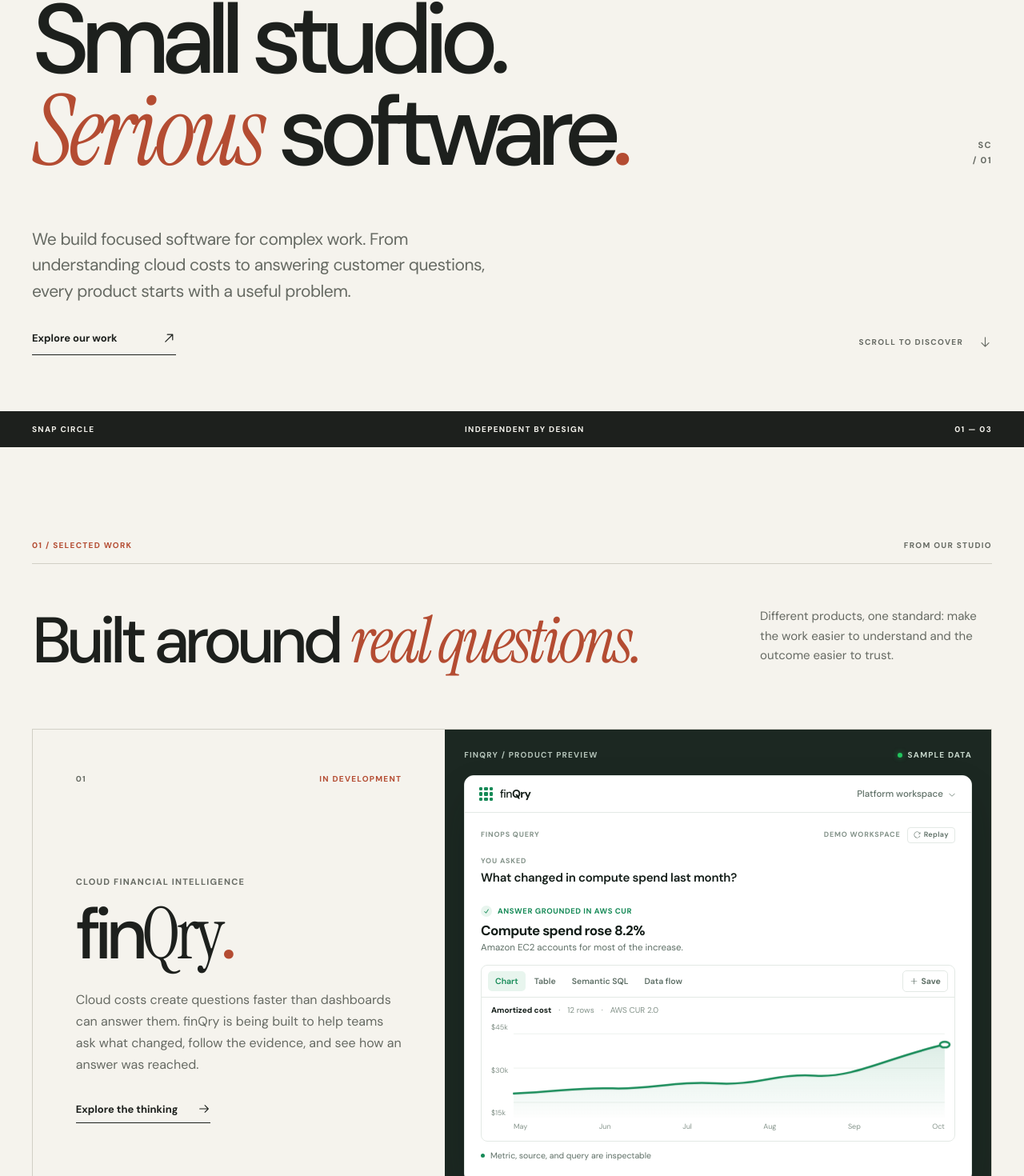
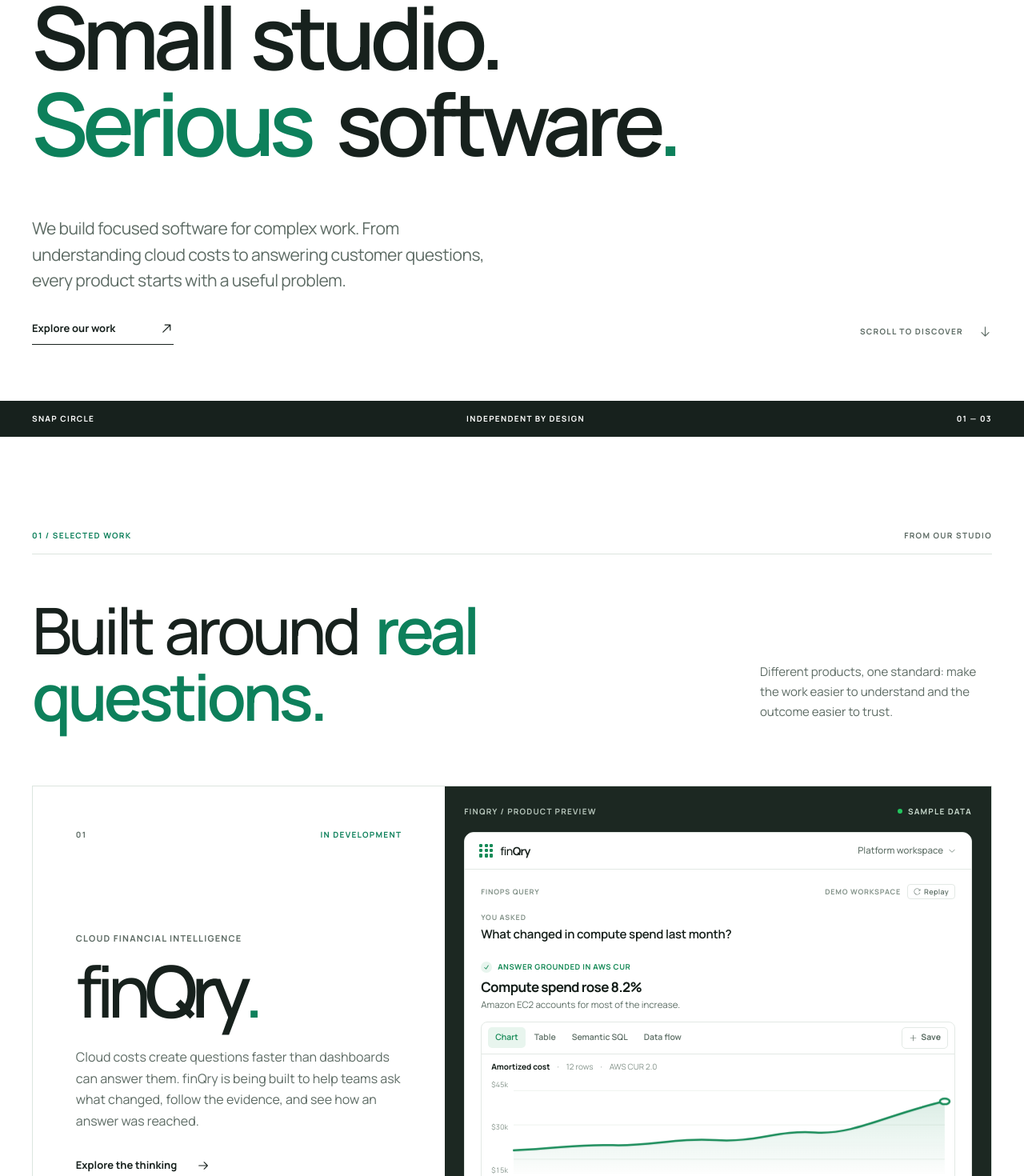
Before and after one commit to aneesahammed/snapcircle, a React (Vite) app: page / in a window 1280 px wide. Shown: the part 313-1783 px from the top of the page at 80% size. Built offline with nearby package versions, Linux system fonts and the light colour scheme.

Commit message:
Refresh Snapcircle visual identity
Adopt a white-and-green palette and Manrope typography, update accent styling across the landing page, and simplify the finQry preview loading state. Refresh the published docs assets to match.

```diff
--- a/index.html
+++ b/index.html
@@ -6,7 +6,7 @@
       name="viewport"
       content="width=device-width, initial-scale=1, viewport-fit=cover"
     />
-    <meta name="theme-color" content="#f5f3ed" />
+    <meta name="theme-color" content="#ffffff" />
     <meta
       name="description"
       content="Snapcircle Limited is an independent software company in Dublin, Ireland. Explore finQry, Stratum Core, inQry and Tinycrafts."
--- a/src/App.jsx
+++ b/src/App.jsx
@@ -127,7 +127,7 @@
         <Eyebrow index="01 / SELECTED WORK">From our studio</Eyebrow>
         <div className="section-heading-row">
           <h2 id="work-title">
-            Built around <em>real questions.</em>
+            Built around <span className="accent-word">real questions.</span>
           </h2>
           <p>
             Different products, one standard: make the work easier to understand
@@ -307,7 +307,7 @@
             <h2 id="method-title">
               Answers need
               <br />
-              <em>a foundation.</em>
+              <span className="accent-word">a foundation.</span>
             </h2>
           </div>
           <p>
@@ -350,7 +350,7 @@
             <br />
             in scale.
             <br />
-            <em>Considered</em>
+            <span className="accent-word">Considered</span>
             <br />
             in every detail.
           </h2>
@@ -422,7 +422,7 @@
     window.localStorage.setItem("snapcircle-theme", theme);
     document
       .querySelector('meta[name="theme-color"]')
-      ?.setAttribute("content", theme === "dark" ? "#171816" : "#f5f3ed");
+      ?.setAttribute("content", theme === "dark" ? "#111a17" : "#ffffff");
   }, [theme]);
   return (
     <div className="site-shell">
--- a/src/components/FinQryPreview.css
+++ b/src/components/FinQryPreview.css
@@ -11,7 +11,6 @@
   --fq-accent: #168a57;
   --fq-accent-hover: #127549;
   --fq-accent-wash: #e8f5ee;
-  --fq-accent-glow: rgba(22, 138, 87, 0.22);
   min-width: 0;
   min-height: 620px;
   display: flex;
@@ -35,7 +34,6 @@
   --fq-accent: #34d399;
   --fq-accent-hover: #10b981;
   --fq-accent-wash: #1a3328;
-  --fq-accent-glow: rgba(52, 211, 153, 0.28);
 }
 
 /* Outer Stage Header & Footer */
@@ -64,7 +62,6 @@
   height: 6px;
   border-radius: 50%;
   background: #22c55e;
-  box-shadow: 0 0 6px rgba(34, 197, 94, 0.6);
 }
 
 .fq-stage-foot {
@@ -84,24 +81,6 @@
   border-radius: 12px;
   background: var(--fq-panel);
   color: var(--fq-text);
-  box-shadow:
-    0 22px 50px -12px rgba(6, 22, 14, 0.32),
-    0 0 0 1px rgba(0, 0, 0, 0.04);
-}
-
-.fin-preview-visible .fq-window {
-  animation: fq-window-enter 600ms cubic-bezier(0.22, 1, 0.36, 1) both;
-}
-
-@keyframes fq-window-enter {
-  from {
-    opacity: 0.5;
-    transform: translateY(12px) scale(0.995);
-  }
-  to {
-    opacity: 1;
-    transform: translateY(0) scale(1);
-  }
 }
 
 /* Window Header Bar */
@@ -311,19 +290,6 @@
   background: var(--fq-accent);
 }
 
-.fq-pulse-ring {
-  position: absolute;
-  inset: -2px;
-  border-radius: 50%;
-  border: 1.5px solid var(--fq-accent);
-  animation: fq-pulse-wave 1.3s cubic-bezier(0, 0.2, 0.8, 1) infinite;
-}
-
-@keyframes fq-pulse-wave {
-  0% { transform: scale(0.6); opacity: 1; }
-  100% { transform: scale(2); opacity: 0; }
-}
-
 .fq-progress-track {
   width: 100%;
   height: 3px;
@@ -335,33 +301,9 @@
 
 .fq-progress-bar {
   height: 100%;
-  background: linear-gradient(90deg, #10b981, #059669);
+  background: var(--fq-accent);
   border-radius: 2px;
   transition: width 35ms linear;
-  box-shadow: 0 0 8px var(--fq-accent-glow);
-}
-
-.fq-loading-skeleton {
-  margin-top: 10px;
-  display: flex;
-  flex-direction: column;
-  gap: 6px;
-}
-
-.fq-skeleton-line {
-  height: 7px;
-  border-radius: 4px;
-  background: linear-gradient(90deg, var(--fq-line) 25%, var(--fq-panel) 50%, var(--fq-line) 75%);
-  background-size: 200% 100%;
-  animation: fq-shimmer 1.4s infinite;
-}
-
-.fq-skeleton-line.short { width: 42%; }
-.fq-skeleton-line.medium { width: 70%; }
-
-@keyframes fq-shimmer {
-  0% { background-position: 200% 0; }
-  100% { background-position: -200% 0; }
 }
 
 /* Answer Section */
@@ -1074,10 +1016,7 @@
 
 /* Reduced Motion Support */
 @media (prefers-reduced-motion: reduce) {
-  .fin-preview-visible .fq-window,
   .fq-cursor,
-  .fq-pulse-ring,
-  .fq-skeleton-line,
   .fq-answer-section,
   .fq-result-card,
   .fq-tab,
--- a/src/components/FinQryPreview.jsx
+++ b/src/components/FinQryPreview.jsx
@@ -383,7 +383,6 @@
                 <div className="fq-loading-status">
                   <span className="fq-pulse-indicator" aria-hidden="true">
                     <span className="fq-pulse-dot" />
-                    <span className="fq-pulse-ring" />
                   </span>
                   <span>Grounding query in AWS CUR 2.0...</span>
                   <span className="fq-loading-pct">{loadingProgress}%</span>
@@ -399,10 +398,6 @@
                     className="fq-progress-bar"
                     style={{ width: `${loadingProgress}%` }}
                   />
-                </div>
-                <div className="fq-loading-skeleton" aria-hidden="true">
-                  <div className="fq-skeleton-line short" />
-                  <div className="fq-skeleton-line medium" />
                 </div>
               </div>
             )}
--- a/src/components/hero1.jsx
+++ b/src/components/hero1.jsx
@@ -4,7 +4,7 @@
   return <section className="hero-section" aria-labelledby="hero-title">
     <div className="container hero-inner">
       <div className="hero-topline"><span><i /> INDEPENDENT SOFTWARE STUDIO</span><span>DUBLIN, IRELAND · INDEPENDENT BY DESIGN</span></div>
-      <div className="hero-statement"><h1 id="hero-title">Small studio.<br /><em>Serious</em> software<span>.</span></h1><span className="hero-side-note">SC<br />/ 01</span></div>
+      <div className="hero-statement"><h1 id="hero-title">Small studio.<br /><span className="accent-word">Serious</span> software<span>.</span></h1></div>
       <div className="hero-lower"><div className="hero-description"><p>We build focused software for complex work. From understanding cloud costs to answering customer questions, every product starts with a useful problem.</p><a href="#work" className="hero-cta">Explore our work <ArrowTopRightIcon aria-hidden="true" /></a></div><div className="hero-scroll"><span>SCROLL TO DISCOVER</span><ArrowDownIcon aria-hidden="true" /></div></div>
     </div>
     <div className="hero-rule" aria-hidden="true"><span>SNAP CIRCLE</span><span>INDEPENDENT BY DESIGN</span><span>01 — 03</span></div>
--- a/src/index.css
+++ b/src/index.css
@@ -1,21 +1,20 @@
-@import url("https://fonts.googleapis.com/css2?family=DM+Sans:wght@400;500;600;700&family=Instrument+Serif:ital@0;1&display=swap");
+@import url("https://fonts.googleapis.com/css2?family=Manrope:wght@400;500;600;700;800&display=swap");
 @import "tailwindcss" source(none);
 @source "./";
 
 :root {
   color-scheme: light;
-  --paper: #f5f3ed;
-  --surface: #ebe8df;
-  --ink: #1d201d;
-  --muted: #666a63;
-  --line: #d1d0c6;
-  --accent: #b44c32;
-  --accent-ink: #963c25;
-  --dark: #1a201d;
-  --dark-line: #465049;
-  --dark-muted: #aeb8ac;
-  --font-body: "DM Sans", "Helvetica Neue", sans-serif;
-  --font-display: "Instrument Serif", Georgia, serif;
+  --paper: #ffffff;
+  --surface: #f6f8f7;
+  --ink: #17211d;
+  --muted: #5d6b64;
+  --line: #dce5df;
+  --accent: #0d805b;
+  --accent-ink: #096a4b;
+  --dark: #14211b;
+  --dark-line: #34473c;
+  --dark-muted: #adbbb1;
+  --font-body: "Manrope", "Helvetica Neue", sans-serif;
   font-family: var(--font-body);
   font-synthesis: none;
   -webkit-font-smoothing: antialiased;
@@ -25,16 +24,16 @@
 
 :root[data-theme="dark"] {
   color-scheme: dark;
-  --paper: #171816;
-  --surface: #222522;
-  --ink: #f1eee5;
-  --muted: #afb2a9;
-  --line: #424640;
-  --accent: #ed8668;
-  --accent-ink: #f29b7e;
-  --dark: #111310;
-  --dark-line: #3b453b;
-  --dark-muted: #b4beb1;
+  --paper: #111a17;
+  --surface: #1d2822;
+  --ink: #f1f6f2;
+  --muted: #b0bfb5;
+  --line: #34443a;
+  --accent: #66d9a7;
+  --accent-ink: #84e8b9;
+  --dark: #0d1511;
+  --dark-line: #324338;
+  --dark-muted: #b3c3b7;
 }
 
 * { box-sizing: border-box; }
@@ -69,11 +68,11 @@
 .hero-topline span:first-child { display: flex; align-items: center; gap: 11px; }
 .hero-topline i { width: 7px; height: 7px; display: inline-block; border-radius: 50%; background: var(--accent); }
 .hero-statement { display: flex; align-items: end; justify-content: space-between; gap: 30px; margin-top: clamp(90px, 12vw, 175px); }
-.hero-statement h1 { margin: 0; max-width: 1200px; font-size: clamp(72px, 9.6vw, 150px); font-weight: 500; letter-spacing: -.091em; line-height: .94; }
-.hero-statement h1 em, .section-heading-row h2 em, .method-intro h2 em, .studio-layout h2 em { font-family: var(--font-display); font-weight: 400; letter-spacing: -.045em; }
-.hero-statement h1 em { color: var(--accent); }
+.hero-statement h1 { margin: 0; max-width: 1200px; font-size: clamp(68px, 8.5vw, 128px); font-weight: 600; letter-spacing: -.065em; word-spacing: .07em; line-height: 1; }
+.accent-word { color: var(--accent); font-family: inherit; font-style: normal; font-weight: 600; letter-spacing: inherit; }
+.hero-statement .accent-word { margin-right: .09em; }
+.section-heading-row .accent-word { margin-left: .07em; }
 .hero-statement h1 > span { color: var(--accent); }
-.hero-side-note { padding-bottom: 13px; color: var(--muted); font-size: 11px; font-weight: 700; letter-spacing: .12em; line-height: 1.7; text-align: right; }
 .hero-lower { display: flex; justify-content: space-between; align-items: end; gap: 32px; margin-block: auto 70px; padding-top: 60px; }
 .hero-description { max-width: 570px; }
 .hero-description p { margin: 0 0 30px; color: var(--muted); font-size: clamp(17px, 1.65vw, 21px); line-height: 1.55; letter-spacing: -.022em; }
@@ -87,8 +86,7 @@
 .eyebrow { display: flex; justify-content: space-between; align-items: center; gap: 20px; padding-bottom: 15px; border-bottom: 1px solid var(--line); color: var(--muted); font-size: 10px; font-weight: 700; letter-spacing: .13em; text-transform: uppercase; }
 .eyebrow span:first-child { color: var(--accent); }
 .section-heading-row { display: flex; align-items: end; justify-content: space-between; gap: 50px; padding-block: 53px 70px; }
-.section-heading-row h2 { max-width: 850px; margin: 0; font-size: clamp(47px, 6.3vw, 88px); font-weight: 500; letter-spacing: -.077em; line-height: 1.01; }
-.section-heading-row h2 em { color: var(--accent); }
+.section-heading-row h2 { max-width: 850px; margin: 0; font-size: clamp(47px, 6.3vw, 88px); font-weight: 500; letter-spacing: -.055em; word-spacing: .05em; line-height: 1.03; }
 .section-heading-row p { max-width: 290px; margin: 0 0 9px; color: var(--muted); font-size: 15px; line-height: 1.65; }
 
 .featured-product { display: grid; grid-template-columns: .86fr 1.14fr; min-height: 600px; border: 1px solid var(--line); }
@@ -98,7 +96,7 @@
 .product-category { margin: 0; color: var(--muted); font-size: 11px; font-weight: 700; letter-spacing: .11em; text-transform: uppercase; }
 .featured-copy .product-category { margin-top: auto; padding-top: 80px; }
 .featured-copy h3 { margin: 12px 0 25px; font-size: clamp(65px, 7vw, 105px); font-weight: 500; line-height: 1; letter-spacing: -.09em; }
-.featured-copy h3 span { font-family: var(--font-display); font-weight: 400; letter-spacing: -.05em; }
+.featured-copy h3 span { font-family: inherit; font-weight: 600; letter-spacing: inherit; }
 .featured-copy h3 i, .work-card-info h3 span { color: var(--accent); font-style: normal; }
 .featured-description { max-width: 470px; margin: 0 0 32px; color: var(--muted); font-size: 16px; line-height: 1.68; }
 .text-link { display: inline-flex; align-items: center; gap: 25px; padding-bottom: 7px; border-bottom: 1px solid var(--ink); font-size: 13px; font-weight: 700; transition: color 180ms ease, gap 180ms ease; }
@@ -112,8 +110,8 @@
 .work-grid { display: grid; grid-template-columns: repeat(2, minmax(0, 1fr)); gap: 24px; }
 .work-card { min-width: 0; }
 .card-art { height: clamp(315px, 32vw, 455px); display: flex; flex-direction: column; justify-content: space-between; overflow: hidden; padding: 30px; }
-.inqry-art { color: #f0e9df; background: #a74f3d; }
-.inqry-glyph { align-self: center; margin-top: 20px; color: #f5ebdf; font-family: var(--font-display); font-size: clamp(180px, 23vw, 330px); line-height: .55; letter-spacing: -.19em; transform: rotate(-9deg); }
+.inqry-art { color: #eef4fa; background: #31516b; }
+.inqry-glyph { align-self: center; margin-top: 20px; color: #dceaf3; font-family: var(--font-body); font-weight: 500; font-size: clamp(180px, 23vw, 330px); line-height: .55; letter-spacing: -.19em; transform: rotate(-9deg); }
 .inqry-glyph span { position: relative; top: -.26em; left: .12em; font-size: .45em; }
 .tiny-art { color: #dce2cc; background: #222922; }
 .tiny-tool-list { width: min(100%, 500px); align-self: center; }
@@ -132,43 +130,42 @@
 .tiny-links a:hover { color: var(--accent); }
 .tiny-links svg { width: 12px; height: 12px; }
 
-.method-section { color: #edece3; background: var(--dark); }
+.method-section { color: #edf5ef; background: var(--dark); }
 .eyebrow-inverse { color: var(--dark-muted); border-color: var(--dark-line); }
-.eyebrow-inverse span:first-child { color: #ec9a7f; }
+.eyebrow-inverse span:first-child { color: #66d9a7; }
 .method-intro { display: flex; align-items: end; justify-content: space-between; gap: 60px; padding-block: 68px 86px; }
 .method-overline { margin: 0 0 20px; color: #b8c2b5; font-size: 10px; font-weight: 700; letter-spacing: .14em; text-transform: uppercase; }
-.method-intro h2 { margin: 0; font-size: clamp(62px, 7.8vw, 112px); font-weight: 500; letter-spacing: -.08em; line-height: .99; }
-.method-intro h2 em { color: #e9997d; }
+.method-intro h2 { margin: 0; font-size: clamp(62px, 7.8vw, 112px); font-weight: 500; letter-spacing: -.055em; word-spacing: .05em; line-height: 1.02; }
+.method-intro .accent-word { color: #66d9a7; }
 .method-intro > p { max-width: 410px; margin: 0 0 10px; color: #b8c2b5; font-size: 17px; line-height: 1.65; }
 .method-steps { display: grid; grid-template-columns: repeat(4, minmax(0, 1fr)); border-top: 1px solid var(--dark-line); border-bottom: 1px solid var(--dark-line); }
 .method-step { min-height: 230px; position: relative; display: flex; flex-direction: column; padding: 25px 25px 26px 0; }
 .method-step + .method-step { padding-left: 25px; border-left: 1px solid var(--dark-line); }
-.method-step > span { color: #e9997d; font-size: 11px; font-weight: 700; }
+.method-step > span { color: #66d9a7; font-size: 11px; font-weight: 700; }
 .method-step h3 { margin: auto 0 7px; font-size: 27px; font-weight: 500; letter-spacing: -.045em; }
 .method-step p { max-width: 230px; min-height: 50px; margin: 0; color: #aeb8ac; font-size: 12px; line-height: 1.55; }
 .method-step svg { position: absolute; top: 27px; right: 22px; width: 16px; height: 16px; color: #889589; }
 .method-note { margin: 22px 0 0; color: #9ba99b; font-size: 10px; }
 
 .studio-layout { display: grid; grid-template-columns: 1.05fr .95fr; gap: clamp(60px, 10vw, 170px); padding-top: 70px; }
-.studio-layout h2 { margin: 0; font-size: clamp(58px, 6.5vw, 94px); font-weight: 500; letter-spacing: -.082em; line-height: .97; }
-.studio-layout h2 em { color: var(--accent); }
+.studio-layout h2 { margin: 0; font-size: clamp(58px, 6.5vw, 94px); font-weight: 500; letter-spacing: -.055em; word-spacing: .05em; line-height: 1; }
 .studio-copy { align-self: end; max-width: 580px; padding-bottom: 8px; }
 .studio-copy p { margin: 0 0 23px; color: var(--muted); font-size: 16px; line-height: 1.75; }
 .studio-copy .studio-lede { color: var(--ink); font-size: 21px; line-height: 1.56; letter-spacing: -.03em; }
 .studio-facts { display: flex; flex-wrap: wrap; gap: 10px 22px; margin-top: 45px; padding-top: 21px; border-top: 1px solid var(--line); color: var(--muted); font-size: 10px; font-weight: 700; letter-spacing: .1em; }
 
-.site-footer { color: #eeeee5; background: #a64e3b; }
+.site-footer { color: #edf5ef; background: #174634; }
 .footer-main { min-height: 460px; display: flex; align-items: end; justify-content: space-between; gap: 40px; padding-block: 75px; }
 .footer-kicker { font-size: 10px; font-weight: 700; letter-spacing: .15em; }
 .footer-main h2 { margin: 30px 0 0; font-size: clamp(68px, 8.5vw, 125px); font-weight: 500; letter-spacing: -.09em; line-height: .91; }
-.footer-main h2 span { font-family: var(--font-display); font-weight: 400; }
+.footer-main h2 span { font-family: inherit; font-weight: 600; }
 .footer-contact { min-width: 230px; display: inline-flex; align-items: center; justify-content: space-between; gap: 35px; margin-bottom: 11px; padding-bottom: 12px; border-bottom: 1px solid rgba(255,255,255,.75); font-size: 14px; font-weight: 700; transition: gap 180ms ease; }
 .footer-contact:hover { gap: 50px; }
 .footer-contact svg { width: 20px; height: 20px; }
 .footer-bottom { min-height: 86px; display: flex; align-items: center; justify-content: space-between; gap: 20px; border-top: 1px solid rgba(255,255,255,.35); font-size: 11px; }
-.footer-bottom .brand { color: #fff3e9; font-size: 17px; }
-.footer-bottom .brand-mark { width: 24px; height: 24px; color: #fff3e9; }
-.footer-bottom .brand-dot { color: #f0c5b0; }
+.footer-bottom .brand { color: #f1faf4; font-size: 17px; }
+.footer-bottom .brand-mark { width: 24px; height: 24px; color: #f1faf4; }
+.footer-bottom .brand-dot { color: #78e0ae; }
 .footer-bottom > a:last-child { display: inline-flex; align-items: center; gap: 8px; white-space: nowrap; }
 .footer-bottom > a:last-child svg { width: 14px; height: 14px; transform: rotate(180deg); }
 
@@ -194,7 +191,6 @@
   .hero-topline span:last-child { display: none; }
   .hero-statement { margin-top: 100px; }
   .hero-statement h1 { font-size: clamp(55px, 12.4vw, 90px); }
-  .hero-side-note { display: none; }
   .hero-lower { margin-bottom: 45px; padding-top: 50px; }
   .hero-scroll { display: none; }
   .hero-rule { padding-inline: 20px; }
```
Also changed, not shown: favicon.svg, 7 other files (tests, documents, lock files or other folders).
